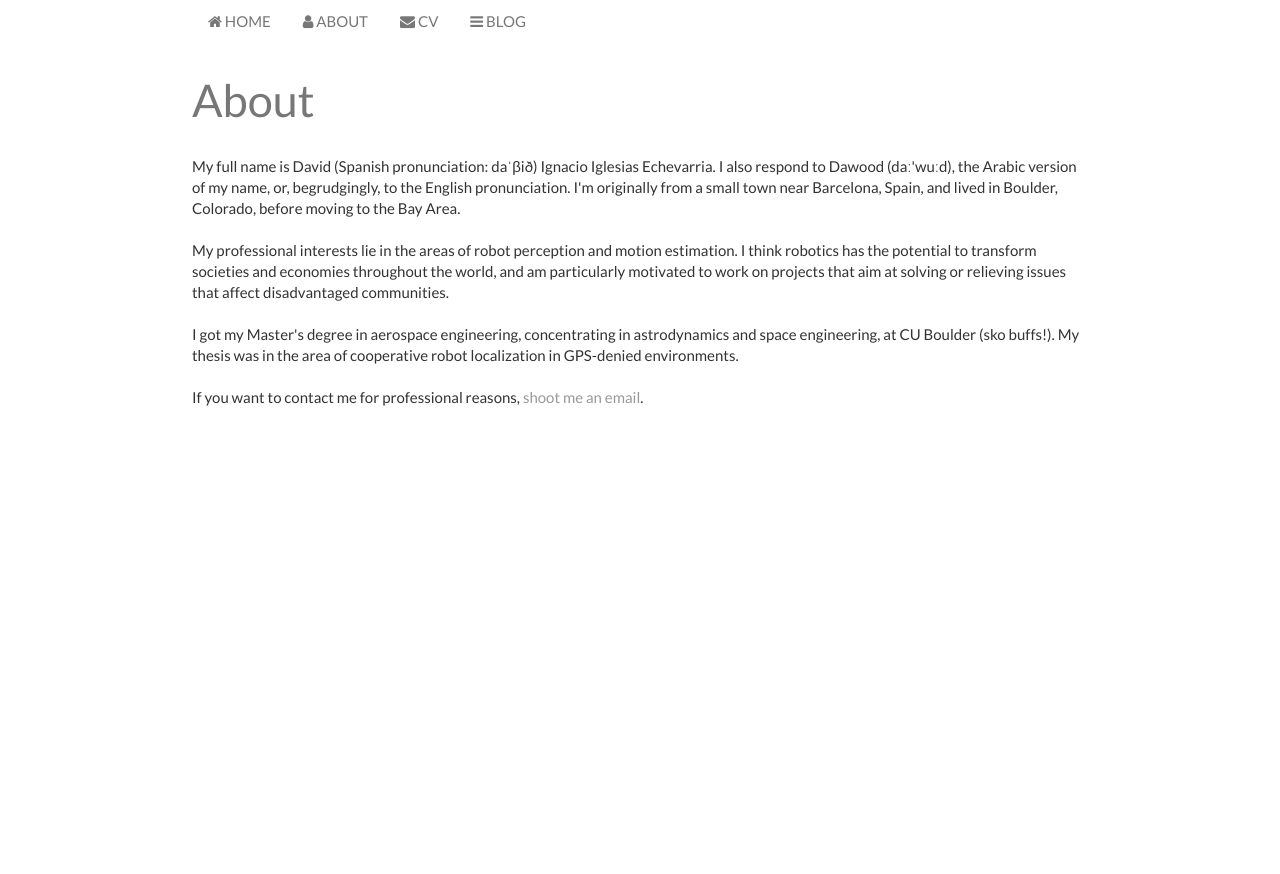
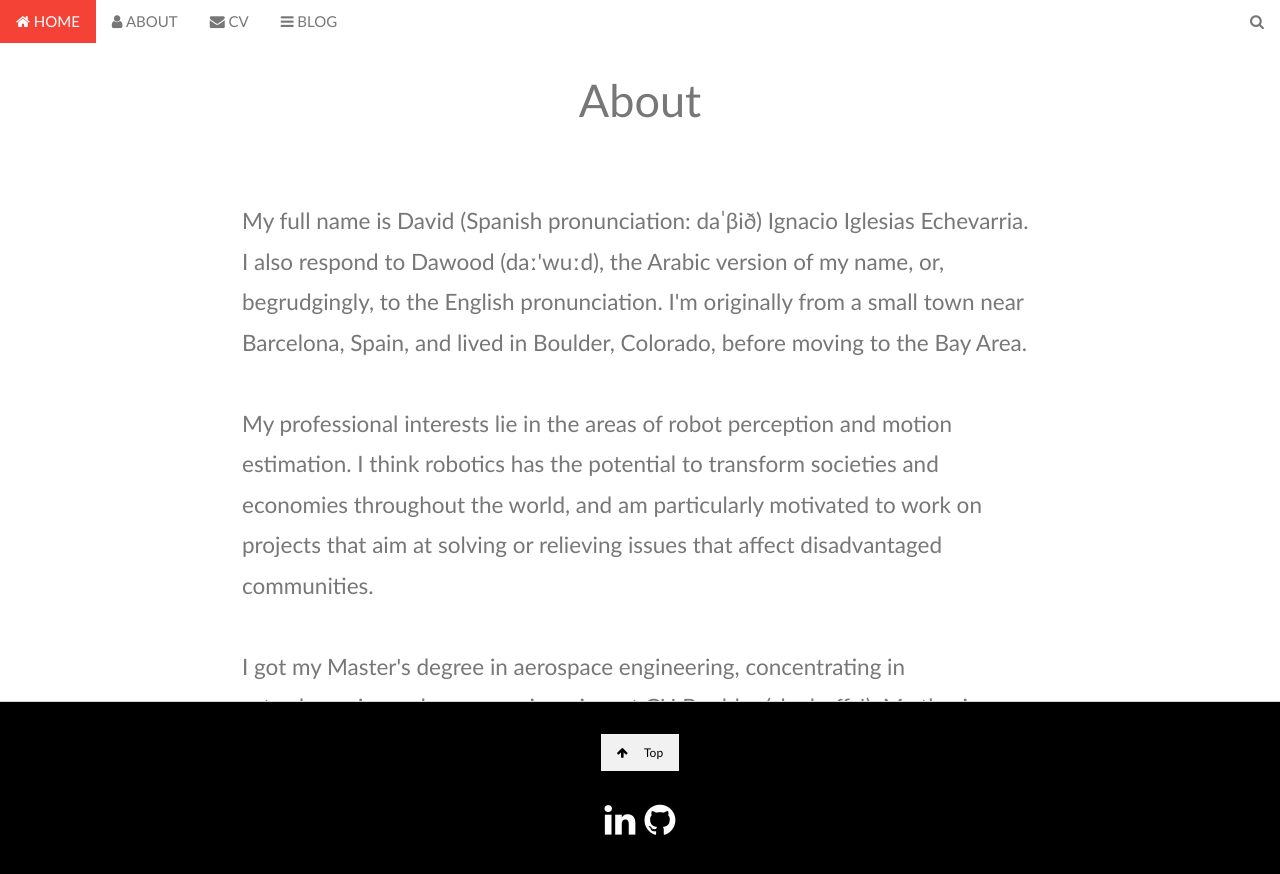
Before and after one commit to davidiglesias/davidiglesias.github.io, a Jekyll site: the page built from about/index.html, in a window 1280 px wide and 900 px high. Shown: the top 874 px of the window. Built offline with Jekyll 4.4.1, drawn with Linux system fonts in a browser that asks for light colours.

Commit message:
image worked, now not working again...

```diff
--- a/_layouts/default.html
+++ b/_layouts/default.html
@@ -1,57 +1,81 @@
 <!DOCTYPE html>
 <html>
-		<head>
-			<title>{{ page.title }}</title>
-			<!-- link to main stylesheet -->
 <meta charset="UTF-8">
 <meta name="viewport" content="width=device-width, initial-scale=1">
 <link rel="stylesheet" href="https://www.w3schools.com/w3css/4/w3.css">
-			<link rel="stylesheet" type="text/css" href="/css/main.css">
 <link rel="stylesheet" href="https://fonts.googleapis.com/css?family=Lato">
 <link rel="stylesheet" href="https://cdnjs.cloudflare.com/ajax/libs/font-awesome/4.7.0/css/font-awesome.min.css">
+<link rel="stylesheet" type="text/css" href="/css/main.css">
+
+<body>
+    <title>{{ page.title }}</title>
     <div class="w3-top">
         <div class="w3-bar" id="myNavbar">
-				  <a class="w3-bar-item w3-button w3-hover-black w3-hide-medium w3-hide-large w3-right" href="javascript:void(0);" onclick="toggleFunction()" title="Toggle Navigation Menu">
+            <a class="w3-bar-item w3-button w3-hover-black w3-hide-medium w3-hide-large w3-right"
+                href="javascript:void(0);" onclick="toggleFunction()" title="Toggle Navigation Menu">
                 <i class="fa fa-bars"></i>
             </a>
-				  <a href="/" class="w3-bar-item w3-button"><i class="fa fa-home"></i> HOME</a>
-				  <a href="/about" class="w3-bar-item w3-button w3-hide-small"><i class="fa fa-user"></i> ABOUT</a>
-				  <a href="/cv" class="w3-bar-item w3-button w3-hide-small"><i class="fa fa-envelope"></i> CV</a>
-				  <a href="/blog" class="w3-bar-item w3-button w3-hide-small"><i class="fa fa-bars"></i> BLOG</a>
-				  <!-- <a href="#" class="w3-bar-item w3-button w3-hide-small w3-right w3-hover-red">
+            <a href="/" class="w3-bar-item w3-button w3-hover-red"><i class="fa fa-home"></i> HOME</a>
+            <a href="/about" class="w3-bar-item w3-button w3-hide-small w3-hover-red"><i class="fa fa-user"></i> ABOUT</a>
+            <a href="/cv" class="w3-bar-item w3-button w3-hide-small w3-hover-red"><i class="fa fa-envelope"></i> CV</a>
+            <a href="/blog" class="w3-bar-item w3-button w3-hide-small w3-hover-red"><i class="fa fa-bars"></i> BLOG</a>
+            <a href="#" class="w3-bar-item w3-button w3-hide-small w3-right w3-hover-red">
                 <i class="fa fa-search"></i>
-				  </a> -->
+            </a>
         </div>
 
         <!-- Navbar on small screens -->
-				<!-- <div id="navDemo" class="w3-bar-block w3-white w3-hide w3-hide-large w3-hide-medium">
-				  <a href="#about" class="w3-bar-item w3-button" onclick="toggleFunction()">ABOUT</a>
-				  <a href="#portfolio" class="w3-bar-item w3-button" onclick="toggleFunction()">PORTFOLIO</a>
-				  <a href="#contact" class="w3-bar-item w3-button" onclick="toggleFunction()">CONTACT</a>
+        <div id="navDemo" class="w3-bar-block w3-white w3-hide w3-hide-large w3-hide-medium">
+            <a href="/about" class="w3-bar-item w3-button" onclick="toggleFunction()">ABOUT</a>
+            <a href="/cv/" class="w3-bar-item w3-button" onclick="toggleFunction()">CV</a>
+            <a href="/blog" class="w3-bar-item w3-button" onclick="toggleFunction()">BLOG</a>
             <a href="#" class="w3-bar-item w3-button">SEARCH</a>
-				</div> -->
         </div>
-		</head>
-		<body>
-			<!-- <nav>
-	    		<ul>
-	        		<li><a href="/">Home</a></li>
-		        	<li><a href="/about">About</a></li>
-	        		<li><a href="/cv">CV</a></li>
-	        		<li><a href="/blog">Blog</a></li>
-	    		</ul>
-			</nav> -->
+    </div>
     <!-- <div class="container"> -->
 
     {{ content }}
 
-			<!-- </div>/.container -->
-			<!-- <footer>
-	    		<ul>
-        		<li><a href="mailto:iglesias.david.ignacio@gmail.com">email</a></li>
-        		<li><a href="https://github.com/davidiglesias">GitHub</a></li>
-        		<li><a href="https://www.linkedin.com/in/david-iglesias-echevarria/">LinkedIn</a></li>
-				</ul>
-			</footer> -->
+    <!-- </div> -->
+    <footer class="w3-center w3-black w3-padding-32 w3-bottom">
+        <a href="/" class="w3-button w3-light-grey w3-hover-red"><i class="fa fa-arrow-up w3-margin-right"></i>Top</a>
+        <div class="w3-xxlarge w3-section">
+            <i href="https://linkedin.com/in/david-iglesias-echevarria" class="fa fa-linkedin w3-hover-opacity"></i>
+            <i href="https://github.com/davidiglesias" class="fa fa-github w3-hover-opacity"></i>
+        </div>
+    </footer>
+    <script>
+        // Modal Image Gallery
+        function onClick(element) {
+            document.getElementById("img01").src = element.src;
+            document.getElementById("modal01").style.display = "block";
+            var captionText = document.getElementById("caption");
+            captionText.innerHTML = element.alt;
+        }
+
+        // Change style of navbar on scroll
+        window.onscroll = function () {
+            myFunction()
+        };
+
+        function myFunction() {
+            var navbar = document.getElementById("myNavbar");
+            if (document.body.scrollTop > 10 || document.documentElement.scrollTop > 10) {
+                navbar.className = "w3-bar" + " w3-card" + " w3-animate-top" + " w3-white";
+            } else {
+                navbar.className = navbar.className.replace(" w3-card w3-animate-top w3-white", "");
+            }
+        }
+
+        // Used to toggle the menu on small screens when clicking on the menu button
+        function toggleFunction() {
+            var x = document.getElementById("navDemo");
+            if (x.className.indexOf("w3-show") == -1) {
+                x.className += " w3-show";
+            } else {
+                x.className = x.className.replace(" w3-show", "");
+            }
+        }
+    </script>
 </body>
 </html>
--- a/about/index.html
+++ b/about/index.html
@@ -2,14 +2,18 @@
 layout: default
 title: About
 ---
-<h1>{{ page.title }}</h1>
-<p id="small"> My full name is David (Spanish pronunciation: daˈβið) Ignacio Iglesias Echevarria.
-    I also respond to Dawood (daː'wuːd), the Arabic version of my name, or, begrudgingly, to the English pronunciation.
-    I'm originally from a small town near Barcelona, Spain, and lived in Boulder, Colorado, before moving to the Bay Area.
-    <br><br> My professional interests lie in the areas of robot perception and motion estimation. I think robotics has the potential
-    to transform societies and economies throughout the world, and am particularly motivated to work on projects that aim at solving
-    or relieving issues that affect disadvantaged communities.
-    <br><br> I got my Master's degree in aerospace engineering, concentrating in astrodynamics and space engineering, at CU Boulder (sko buffs!).
-    My thesis was in the area of cooperative robot localization in GPS-denied environments.
-    <br><br> If you want to contact me for professional reasons, <a href="mailto:iglesias.david.ignacio@gmail.com">shoot me an email</a>.
-</p>
+<h1 class="w3-center">{{ page.title }}</h1>
+<div class="content">
+    My full name is David (Spanish pronunciation: daˈβið) Ignacio Iglesias Echevarria. I also respond to
+    Dawood (daː'wuːd), the Arabic version of my name, or, begrudgingly, to the English pronunciation. I'm originally
+    from a small town near Barcelona, Spain,
+    and lived in Boulder, Colorado, before moving to the Bay Area.
+    <br><br> My professional interests lie in the areas of robot perception and motion estimation. I think robotics has
+    the potential to transform societies and economies throughout the world, and am particularly motivated to work on
+    projects that aim
+    at solving or relieving issues that affect disadvantaged communities.
+    <br><br> I got my Master's degree in aerospace engineering, concentrating in astrodynamics and space engineering, at
+    CU Boulder (sko buffs!). My thesis was in the area of cooperative robot localization in GPS-denied environments.
+    <br><br> If you want to contact me for professional reasons, <a href="mailto:iglesias.david.ignacio@gmail.com">shoot
+        me an email</a>.
+</div>
--- a/css/main.css
+++ b/css/main.css
@@ -3,13 +3,13 @@ body {
     width: 70%;
 }
 nav ul, footer ul {
-    font-family:'Helvetica', 'Arial', 'Sans-Serif';
+    /* font-family:'Helvetica', 'Arial', 'Sans-Serif'; */
     padding: 0px;
     list-style: none;
     font-weight: bold;
 }
 nav ul li {
-    display: block;
+    display: inline;
     margin-right: 20px;
 }
 footer ul li {
@@ -25,7 +25,8 @@ h1 {
     /* font-family:'Helvetica', 'Arial', 'Sans-Serif'; */
 }
 h2 {
-    font-size: 3em;
+    font-size: 2em;
+    width: 70%;
     /* font-family:'Helvetica', 'Arial', 'Sans-Serif'; */
 }
 p {
@@ -35,7 +36,7 @@ p {
     color: #333;
 }
 p#small {
-    font-size:1em;
+    font-size: 1.2em;
     /* font-family:'Helvetica', 'Arial', 'Sans-Serif'; */
     color: #333;
 }
@@ -50,7 +51,12 @@ footer {
     border-top: 1px solid #d5d5d5;
     font-size: .8em;
 }
-
+.content {
+    margin: 0 auto;
+    padding: 50px;
+    width: 70%;
+    font-size: 1.5em;
+}
 ul.posts {
     margin: 20px auto 40px;
     font-size: 1.5em;
@@ -59,37 +65,24 @@ ul.posts {
 ul.posts li {
     list-style: none;
 }
-body,h1,h2,h3,h4,h5,h6 {font-family: "Lato", sans-serif;}
+body, h1, h2, h3, h4, h5, h6 {
+    font-family: "Gill Sans", sans-serif;
+}
+
 body, html {
-  height: 100%;
+    width: 100%;
     color: #777;
     line-height: 1.8;
 }
 
 /* Create a Parallax Effect */
-.bgimg-1, .bgimg-2, .bgimg-3 {
+.bgimg-1 {
+    background-image: url("../assets/images/IMG_2181.png");
+    width: 100%;
     background-attachment: fixed;
     background-position: center;
     background-repeat: no-repeat;
     background-size: cover;
-}
-
-/* First image (Logo. Full height) */
-.bgimg-1 {
-  background-image: url('https://cdn.imgbin.com/8/15/11/imgbin-fana-fanna-fi-allah-sufism-qawwali-pir-sufi-htPrbziWB3CakXUuBGjsfQYQp.jpg');
-  min-height: 100%;
-}
-
-/* Second image (Portfolio) */
-.bgimg-2 {
-  background-image: url("/w3images/parallax2.jpg");
-  min-height: 400px;
-}
-
-/* Third image (Contact) */
-.bgimg-3 {
-  background-image: url("/w3images/parallax3.jpg");
-  min-height: 400px;
 }
 
 .w3-wide {letter-spacing: 10px;}
@@ -97,7 +90,7 @@ body, html {
 
 /* Turn off parallax scrolling for tablets and phones */
 @media only screen and (max-device-width: 1600px) {
-  .bgimg-1, .bgimg-2, .bgimg-3 {
+    .bgimg-1 {
         background-attachment: scroll;
         min-height: 400px;
     }
```
Also changed, not shown: blog/index.html (+7 -6 lines), index.html (+32 -19 lines). Lines whose indentation alone changed are shown as unchanged.
